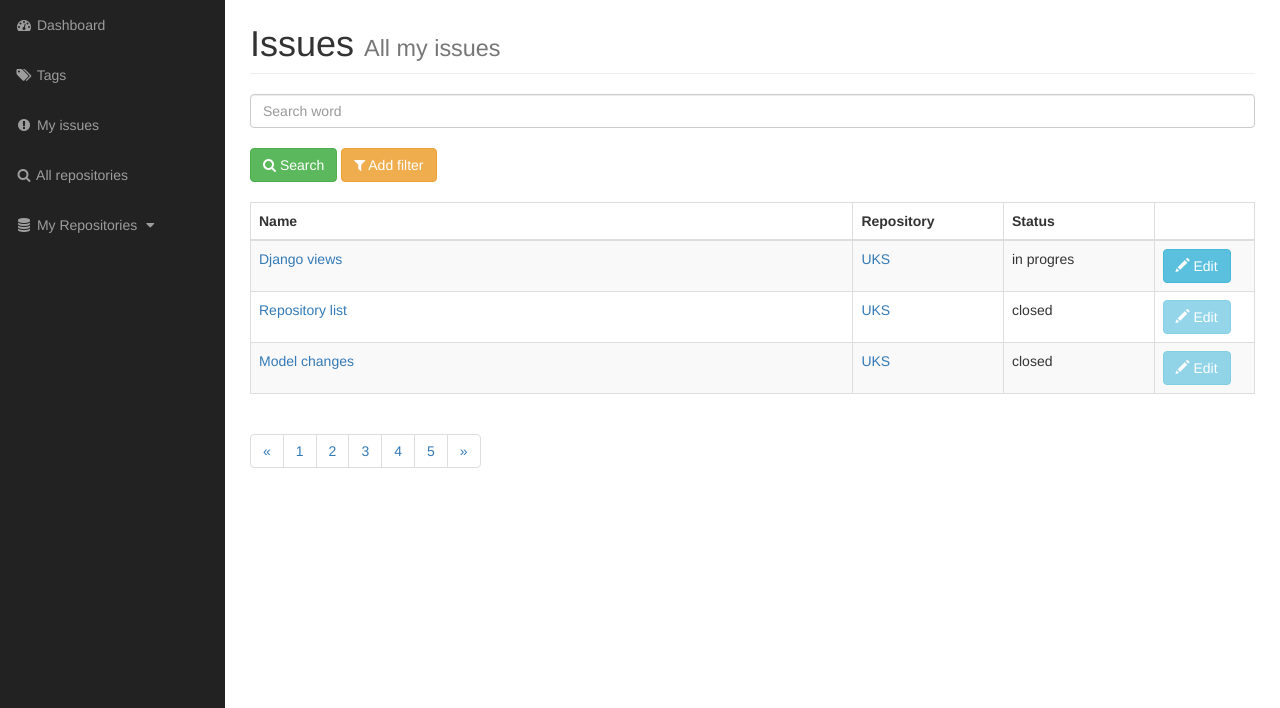
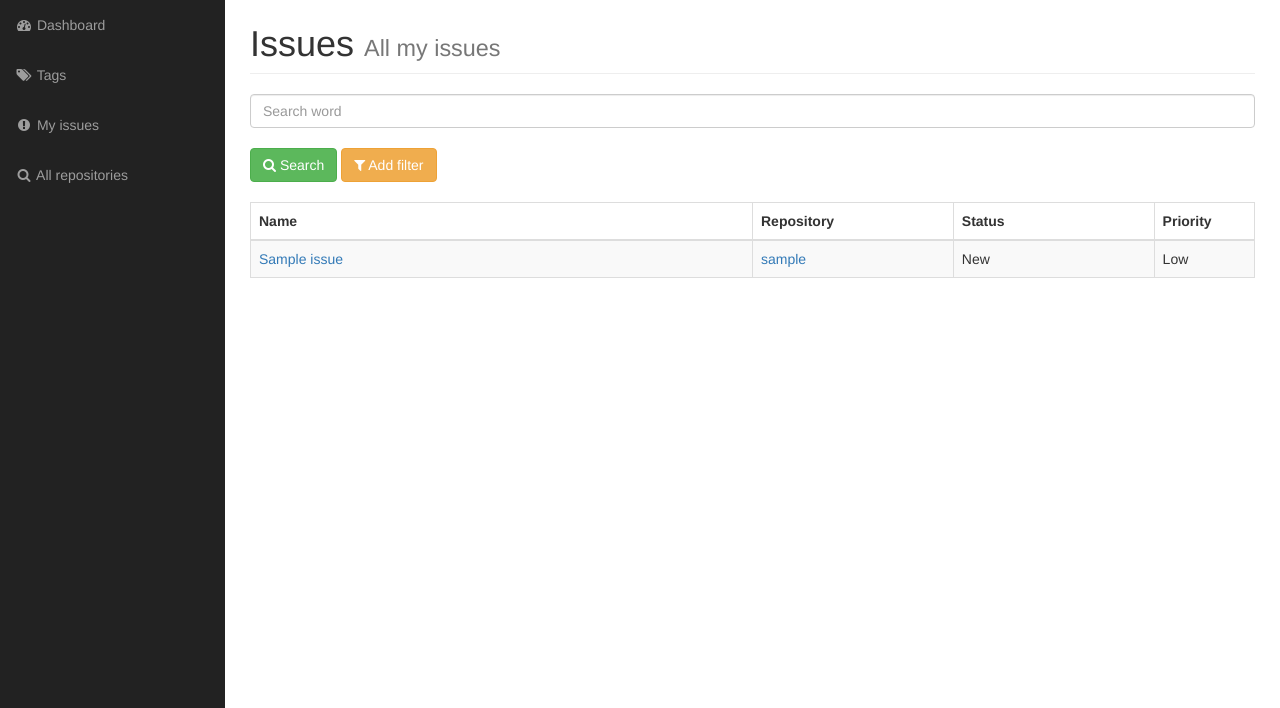
Before and after one commit to UKS-Tim3/Issuebox, a Django app: page /website/all-issues/ in a window 1280 px wide. Shown: the part 51-759 px from the top of the page. Run offline with Django 3.2, Linux system fonts and the light colour scheme; a user stored in the database is signed in; tables that the repository leaves empty hold one stand-in row (values such as "Sample post"); parts of the project's set-up code (start-up, migrations or seed data) failed here and were passed over; some libraries are stand-ins or nearby versions.

Commit message:
A lot of bugs is fixed. Searching my-issues is in progress

```diff
--- a/issuebox/website/templates/website/all_issues.html
+++ b/issuebox/website/templates/website/all_issues.html
@@ -23,13 +23,52 @@
 
         <div class="row" id="filterData" style="display:none;">
             <br/>
-            <div class="col-lg-4">
-                <div class="panel panel-info">
-                    <div class="panel-heading">
-                        <h2 class="panel-title">Filter</h2>
+
+            <div class="panel panel-info">
+                <div class="panel-heading">
+                    <h2 class="panel-title">Filter</h2>
+                </div>
+                <div class="panel-body">
+                    <div class="col-lg-4">
+                        Priority:
+                        <select class="form-control">
+                            <option value=""></option>
+                            <option value="L">Low</option>
+                            <option value="M">Medium</option>
+                            <option value="H">High</option>
+                        </select>
+                        <br/>
+                        Status:
+                        <select class="form-control">
+                            <option value=""></option>
+                            <option value="0">New</option>
+                            <option value="1">In Progress</option>
+                            <option value="2">Closed</option>
+                        </select>
+                        {% if tags|length > 0 %}
+                        <br/>
+                        Tag:
+                        <select class="form-control">
+                            <option value=""></option>
+                            {%for tag in tags%}
+                            <option value="{{tag.label}}">{{tag.label}}</option>
+                            {%endfor%}
+                        </select>
+                        {% endif %}
                     </div>
-                    <div class="panel-body">
-                        I don't know what to put here.
+                    <div class="col-lg-4">
+                         Repoes:
+                        <select class="form-control">
+                            <option value=""></option>
+                             {% for repo in user.owned_repositories.all %}
+                            <option value="{{repo.name}}">{{repo.name}}</option>
+                            {%endfor%}
+                            {% for repo in user.contributed_repositories.all %}
+                            <option value="{{repo.name}}">{{repo.name}}</option>
+                            {%endfor%}
+                        </select>
+                        <br/>
+
                     </div>
                 </div>
             </div>
@@ -39,67 +78,57 @@
             <div class="col-lg-12">
                 <div class="table-responsive">
                     <br/>
+                    {% if issues|length > 0 %}
                     <table class="table table-bordered table-hover table-striped">
                         <thead>
                         <tr>
-                            <th width="60%">Name</th>
-                            <th width="15%">Repository</th>
-                            <th width="15%">Status</th>
-                            <th width="10%"></th>
+                            <th width="50%">Name</th>
+                            <th width="20%">Repository</th>
+                            <th width="20%">Status</th>
+                            <th width="10%">Priority</th>
                         </tr>
                         </thead>
                         <tbody>
+                        {% for issue in issues %}
                         <tr>
-                            <td><a href="#">Django views</a></td>
-                            <td><a href="#">UKS</a></td>
-                            <td>in progres</td>
-                            <td><a class="btn btn-info"
-                                   href="#"><span
-                                    class="glyphicon glyphicon-pencil"></span> Edit</a>
-                            </td>
-
+                            <td><a href="#">{{issue.name}}</a></td>
+                            <td><a href="#">{{issue.issuer.username}}</a></td>
+                            <td>{{issue.get_status_display}}</td>
+                            <td>{{issue.get_priority_display}}</td>
                         </tr>
-                        <tr>
-                            <td><a href="#">Repository list</a></td>
-                            <td><a href="#">UKS</a></td>
-                            <td>closed</td>
-                            <td><a class="btn btn-info"
-                                   href="#" disabled><span
-                                    class="glyphicon glyphicon-pencil"></span> Edit</a>
-                            </td>
-
-                        </tr>
-                        <tr>
-                            <td><a href="#">Model changes </a></td>
-                            <td><a href="#">UKS</a></td>
-                            <td>closed</td>
-                            <td><a class="btn btn-info"
-                                   href="#" disabled><span
-                                    class="glyphicon glyphicon-pencil"></span> Edit</a>
-                            </td>
-
-                        </tr>
+                        {%endfor%}
 
                         </tbody>
                     </table>
+                    {% else %}
+                    There is no any issue to show.
+                    {% endif %}
+
                     <nav>
+
+                        {% if issues|length >= 10 %}
                         <ul class="pagination">
+                            {% if issues.has_previous %}
                             <li>
-                                <a href="#" aria-label="Previous">
+                                <a href="?page={{ issues.previous_page_number }}&search_text={{request.GET.search_text}}&filterParameter={{request.GET.filterParameter}}"
+                                   aria-label="Previous">
                                     <span aria-hidden="true">&laquo;</span>
                                 </a>
                             </li>
-                            <li><a href="#">1</a></li>
-                            <li><a href="#">2</a></li>
-                            <li><a href="#">3</a></li>
-                            <li><a href="#">4</a></li>
-                            <li><a href="#">5</a></li>
+                            {% endif %}
+
+                            <li><a href="#">{{issues.number}}</a></li>
+
+                            {% if issues.has_next %}
                             <li>
-                                <a href="#" aria-label="Next">
+                                <a href="?page={{ issues.next_page_number }}&search_text={{request.GET.search_text}}&filterParameter={{request.GET.filterParameter}}"
+                                   aria-label="Next">
                                     <span aria-hidden="true">&raquo;</span>
                                 </a>
                             </li>
+                            {% endif %}
                         </ul>
+                        {% endif %}
                     </nav>
                 </div>
             </div>
@@ -122,6 +151,7 @@ function showStuff() {
 }
 
 
+
 </script>
 
 {% include "website/framework/footer.html" %}
--- a/issuebox/website/templates/website/framework/header.html
+++ b/issuebox/website/templates/website/framework/header.html
@@ -161,6 +161,7 @@
                 {% endif %}
 
                  {% if user.is_authenticated %}
+                {%if user.owned_repositories.all|length > 0 %}
                 <li>
                     <a href="javascript:;" data-toggle="collapse" data-target="#demo"><i
                             class="fa fa-fw fa-database"></i> My Repositories <i class="fa fa-fw fa-caret-down"></i></a>
@@ -173,6 +174,7 @@
                     </ul>
                 </li>
                 {% endif %}
+                {%endif%}
             </ul>
         </div>
         <!-- /.navbar-collapse -->
--- a/issuebox/website/urls.py
+++ b/issuebox/website/urls.py
@@ -7,20 +7,18 @@ urlpatterns = [
 #   DON'T TOUCH, WILL SOON BE INTEGRATED
 #   url(r'^tags/$', views.TagsListView.as_view(), name='tags'),
     url(r'^registration/$', views.registration, name='registration'),
-    # website/5/setings ?? treba website/user/5/setings
-    url(r'^users/(?P<user_id>\d+)/settings/$', views.settings, name='settings'),
     # repositories
     url(r'^logout/$', views.logout, name='logout'),
     url(r'^repositories/(?P<pk>\d+)$', views.RepositoryDetails.as_view(), name='repository'),
-    #url(r'^repositories/$', views.RepositoriesView.as_view(), name='all-repositories'),
     url(r'^repositories/create$', views.RepositoryCreateView.as_view(), name='repository_create'),
     url(r'^repositories/(?P<pk>\d+)/edit$', views.RepositoryEditView.as_view(), name='repository_edit'),
     url(r'^repositories/(?P<pk>\d+)/delete$', views.RepositoryDeleteView.as_view(), name='repository_delete'),
 
     url(r'^registration/$', views.registration, name='registration'),
-    url(r'^users/(?P<pk>\d+)$', views.ContributorsDetails.as_view(), name='users'),
+    url(r'^users/(?P<user_id>\d+)$', views.contributors, name='users'),
     url(r'^users/(?P<user_id>\d+)/settings$', views.settings, name='settings'),
     url(r'^users/(?P<user_id>\d+)/change-password$', views.change_password, name='change-password'),
+    url(r'^users/(?P<user_id>\d+)/settings/$', views.settings, name='settings'),
 
     url(r'^all-repositories/$', views.all_repositories, name='all-repositories'),
 
--- a/issuebox/website/views.py
+++ b/issuebox/website/views.py
@@ -161,8 +161,6 @@ def all_repositories(request):
     query = request.GET.get('search_text')
     filterParameter = request.GET.get('filterParameter')
 
-    print(filterParameter)
-
     if query:
         if filterParameter:
             if filterParameter == "byDescription":
@@ -243,17 +241,44 @@ class RepositoryDeleteView (DetailView):
             render_to_string ('website/repository/repository_delete_success.html', {'repository': repository}))
 
 
-class ContributorsDetails (DetailView):
-    model = Contributor
+def contributors(request, user_id):
+    print(user_id)
+    user = Contributor.objects.get (pk=user_id)
+    context = {
+        "userPage": user
+    }
     template_name = 'website/contributors/contributors.html'
+    return render(request,template_name, context)
 
-
-# pitanje dal sme/ne sme
 @login_required
 def all_issues(request):
-    template = loader.get_template ('website/all_issues.html')
-    context = RequestContext (request)
-    return HttpResponse (template.render (context))
+    tags = Tag.objects.all()
+
+    issues = Issue.objects.all().filter(
+                    Q(assignee__username__exact=request.user.username)|
+                    Q(issuer__username__exact=request.user.username)
+                ).distinct()
+
+    query = request.GET.get('search_text')
+    filterParameter = request.GET.get('filterParameter')
+    #if query:
+    #   if filterParameter:
+
+    paginator = Paginator(issues, 10)
+    page = request.GET.get('page')
+    try:
+        issues = paginator.page(page)
+    except PageNotAnInteger:
+        issues = paginator.page(1)
+    except EmptyPage:
+        issues = paginator.page(paginator.num_pages)
+
+    context = {
+        "issues": issues,
+        "tags": tags
+    }
+    template_name = 'website/all_issues.html'
+    return render(request,template_name, context)
 
 
 # pitanje dal sme/ne sme
```
Also changed, not shown: issuebox/website/templates/website/contributors/contributors.html (+7 -5 lines), issuebox/website/templates/website/repository/all_repositories.html (+32 -6 lines), issuebox/website/templates/website/repository/repository.html (+20 -5 lines).
